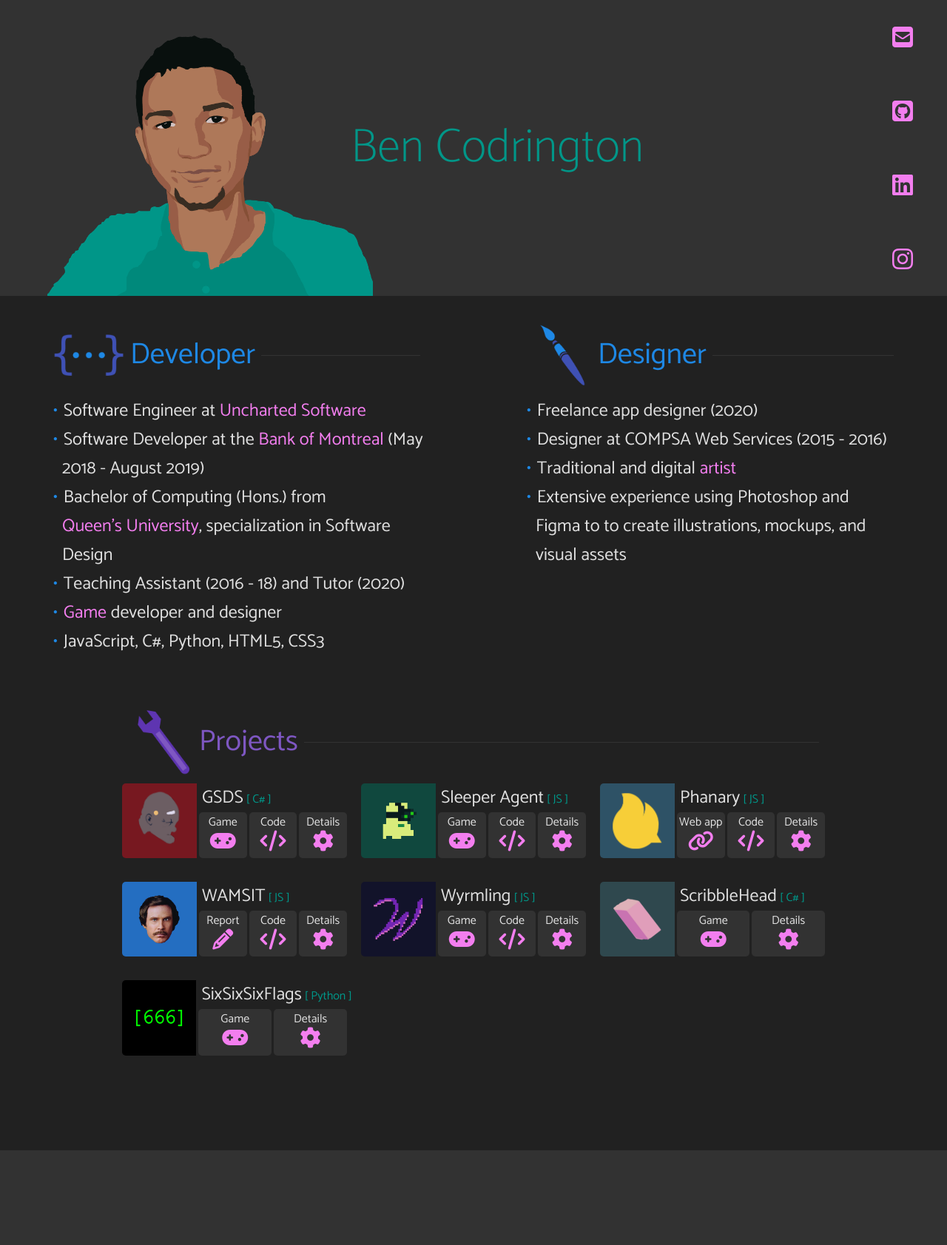
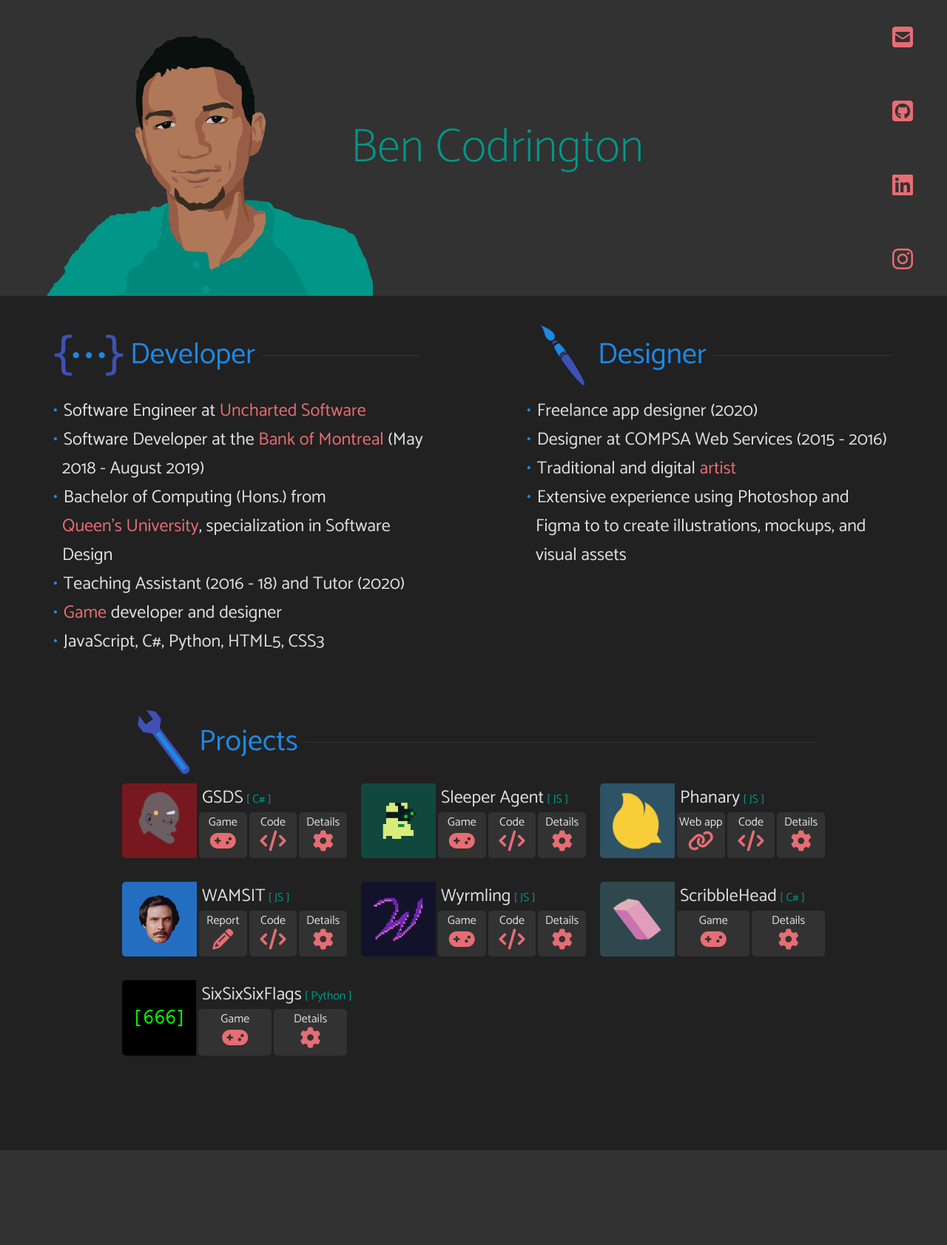
Before and after one commit to bencodrington/bencodrington, a Jekyll site: the page built from index.html, in a window 1280 px wide. Shown: the whole page at 74% size. Built offline with Jekyll 4.4.1, drawn with Linux system fonts in a browser that asks for light colours; nearby versions of some CDN libraries.

Commit message:
Remove purple from the app

```diff
--- a/_includes/projectList.html
+++ b/_includes/projectList.html
@@ -1,4 +1,4 @@
-<section class='section--purple'>
+<section>
     <div class='wrapper'>
         {% include sectionHeader.html role=include.role %}
         <ul id='projectList'>
--- a/_sass/base/_variables.scss
+++ b/_sass/base/_variables.scss
@@ -1,14 +1,12 @@
 $lightTurquoise: #009688;
 
-$clickable: #f37eef;
+$clickable: #e66d73;
 
 $lightGrey: #e0e0e0;
 $midGrey: #323232;
 $darkGrey: #212121;
 
 $lightBlue: #1e88e5;
-
-$lightPurple: #7e57c2;
 
 $projectPhanary: #2e5266;
 $projectWyrmling: #12132a;
--- a/_sass/modules/_overlay.scss
+++ b/_sass/modules/_overlay.scss
@@ -34,7 +34,7 @@
     }
 
     &__header {
-        background: $lightPurple;
+        background: $darkGrey;
         padding: 1rem;
 
         &__disclaimer{
--- a/_sass/modules/_project.scss
+++ b/_sass/modules/_project.scss
@@ -51,7 +51,7 @@
             left: 0;
             right: 0;
             bottom: 0;
-            background: rgba($lightPurple, 0.3);
+            background: rgba($lightBlue, 0.3);
             transform: scale(0);
             border: none;
             border-radius: 50%;
--- a/_sass/modules/_section.scss
+++ b/_sass/modules/_section.scss
@@ -74,16 +74,6 @@
         }
     }
 
-    &.section--purple {
-        h2 {
-            color: $lightPurple;
-        }
-
-        .section__header {
-            border-color: $lightPurple;
-        }
-    }
-
     &.section--half {
         @include atMedium {
             width: 50%;
```
Also changed, not shown: assets/img/projects/projects-hires.png, assets/img/projects/projects-lowres.png, assets/img/projects/projects-maxres.png.
